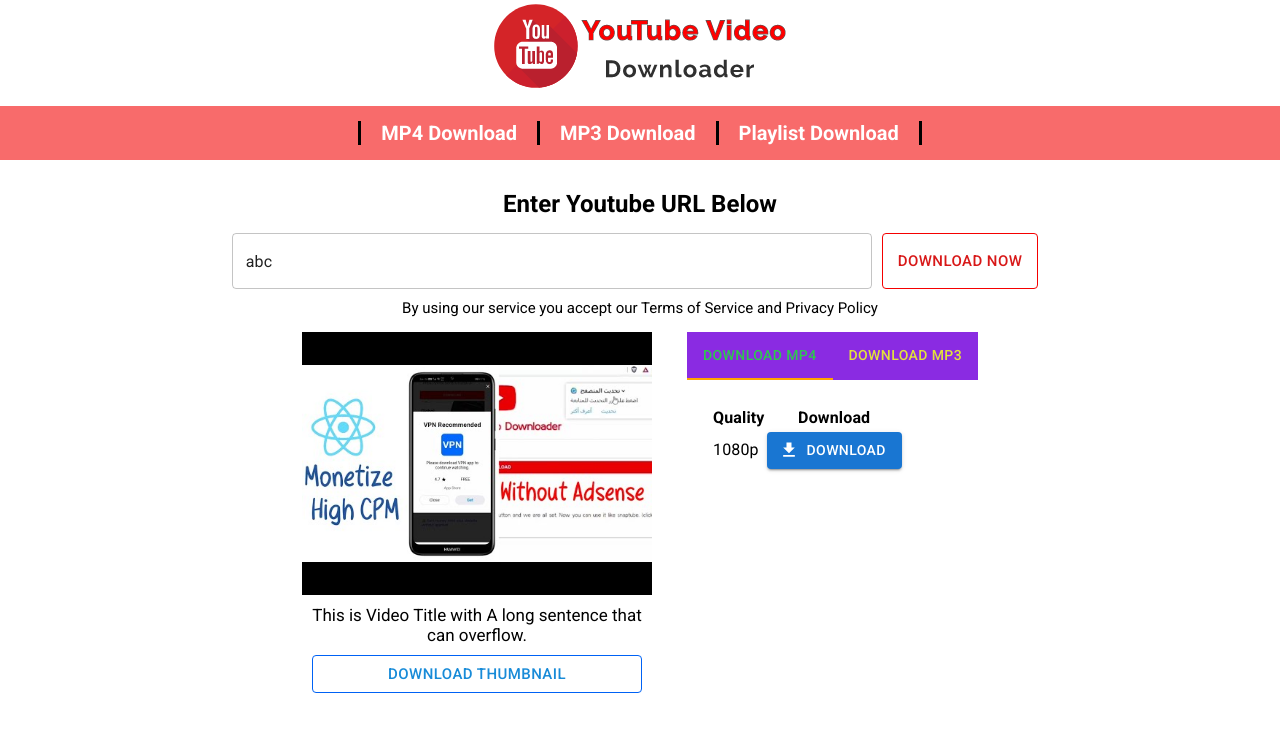
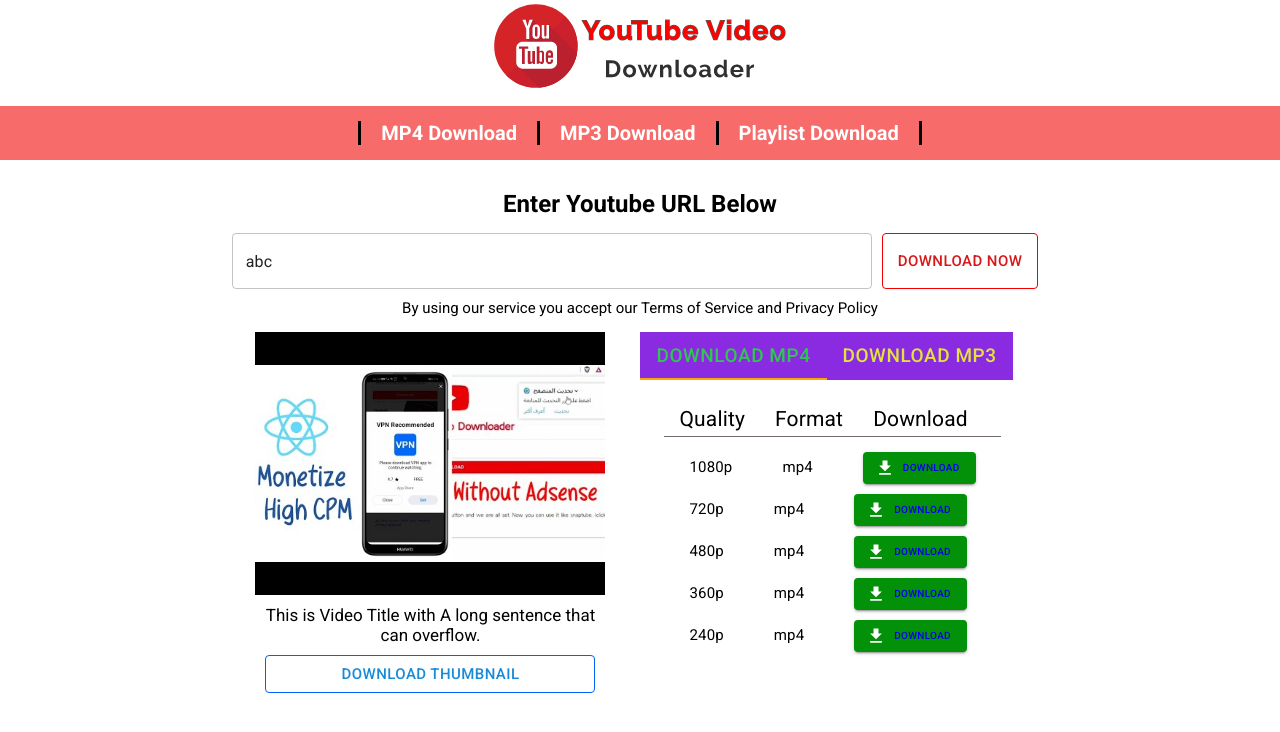
Before and after one commit to DecentChamuli/Youtube-Video-Downloader, a React (Create React App) app: page /download in a window 1280 px wide. Shown: the top 732 px of the page. Built offline with nearby package versions, Linux system fonts and the light colour scheme.

Commit message:
Designing Completed, Logic Left

```diff
--- a/src/components/Download.jsx
+++ b/src/components/Download.jsx
@@ -1,4 +1,5 @@
 import React, { useState } from 'react'
+import Formats from './Formats'
 
 import PropTypes from 'prop-types';
 import Tabs from '@mui/material/Tabs';
@@ -7,10 +8,8 @@
 import Box from '@mui/material/Box';
 
 import Button from '@mui/material/Button';
-import DownloadIcon from '@mui/icons-material/Download';
 import styled from 'styled-components'
 import thumbnail from '../assets/thumbnail.jpg'
-
 
 function TabPanel(props) {
     const { children, value, index, ...other } = props
@@ -66,23 +65,29 @@
                     <Tab className="tab" label="DOWNLOAD MP3" {...a11yProps(1)} />
                 </Tabs>
                 <TabPanel value={value} index={0}>
-                    <table>
-                        <tr>
-                            <th className="table_header">Quality</th>
-                            <th className="table_header">Download</th>
-                        </tr>
-                        <tr>
-                            <td className="table_data">1080p</td>
-                            <td className="table_data">
-                                <Button variant="contained" startIcon={<DownloadIcon />}>
-                                    Download
-                                </Button>
-                            </td>
-                        </tr>
-                    </table>
+                    <div className="dl_section">
+                        <ul className="flex-row-space-between header">
+                            <li>Quality</li>
+                            <li>Format</li>
+                            <li>Download</li>
+                        </ul>
+                        <Formats vidQuality="1080p" vidFormat="mp4" vidUrl="#" />
+                        <Formats vidQuality="720p" vidFormat="mp4" vidUrl="#" />
+                        <Formats vidQuality="480p" vidFormat="mp4" vidUrl="#" />
+                        <Formats vidQuality="360p" vidFormat="mp4" vidUrl="#" />
+                        <Formats vidQuality="240p" vidFormat="mp4" vidUrl="#" />
+                    </div>
                 </TabPanel>
                 <TabPanel value={value} index={1}>
-                    Item Two
+                    <div className="dl_section">
+                        <ul className="flex-row-space-between header">
+                            <li>Quality</li>
+                            <li>Format</li>
+                            <li>Download</li>
+                        </ul>
+                        <Formats vidQuality="256k" vidFormat="mp3" vidUrl="#" />
+                        <Formats vidQuality="128k" vidFormat="mp3" vidUrl="#" />
+                    </div>
                 </TabPanel>
             </div>
         </Container>
@@ -93,12 +98,9 @@
 
 const Container = styled.div`
     display: flex;
-    /* flex-direction: column; */
     margin-top: 5px;
     justify-content: center;
-    /* align-items: center; */
     margin-bottom: 50px;
-    /* width: 800px; */
     .left{
         display: flex;
         flex-direction: column;
@@ -130,6 +132,25 @@
     }
     .right{
         margin: 0 0 0 20px;
-        /* background-color: lightblue; */
+    }
+    .tab{
+        font-size: 19px;
+    }
+    .dl_section{
+        display: flex;
+        flex-direction: column;
+    }
+    .flex-row-space-between{
+        display: flex;
+        flex-direction: row;
+        align-items: center;
+    }
+    .header{
+        border-bottom: 1px solid #756b6b;
+        margin-bottom: 10px;
+    }
+    .header > li{
+        font-size: 21px;
+        padding: 0 15px;
     }
 `
--- /dev/null
+++ b/src/components/Formats.jsx
@@ -0,0 +1,43 @@
+import React from 'react'
+import styled from 'styled-components'
+import Button from '@mui/material/Button';
+import DownloadIcon from '@mui/icons-material/Download';
+
+const Formats = ({ vidQuality, vidFormat, vidUrl }) => {
+  return (
+    <Container>
+        <ul className="flex-row-space-between">
+            <li>{vidQuality}</li>
+            <li>{vidFormat}</li>
+            <li>
+                <Button className="btn-dl" variant="contained" startIcon={<DownloadIcon />}>
+                    <a href={vidUrl}>Download</a>
+                </Button>
+            </li>
+        </ul>
+    </Container>
+  )
+}
+
+export default Formats
+
+const Container = styled.div`
+    padding: 5px 0;
+    .flex-row-space-between{
+        display: flex;
+        flex-direction: row;
+        align-items: center;
+    }
+    li{
+        padding: 0 25px;
+        font-size: 15px;
+    }
+    .btn-dl{
+        color: white;
+        font-size: 10px;
+        background-color: #029109;
+        :hover{
+            background-color: #047009;
+        }
+    }
+`
--- a/src/components/Header.jsx
+++ b/src/components/Header.jsx
@@ -2,7 +2,6 @@
 import styled from 'styled-components'
 import logo from '../assets/logo.png'
 import { Link } from "react-router-dom"
-
 
 const Header = () => {
     return (
--- a/src/index.css
+++ b/src/index.css
@@ -4,6 +4,12 @@
   margin: 0;
   padding: 0;
   font-family: 'Roboto', sans-serif;
+}
+li{
+  list-style: none;
+}
+a{
+  text-decoration: none;
 }
 .MuiTab-textColorPrimary{
   color: rgb(226, 226, 60) !important;
@@ -19,4 +25,5 @@
 }
 .MuiTab-root{
   background-color: blueviolet !important;
+  /* padding: 0 !important; */
 }
```
